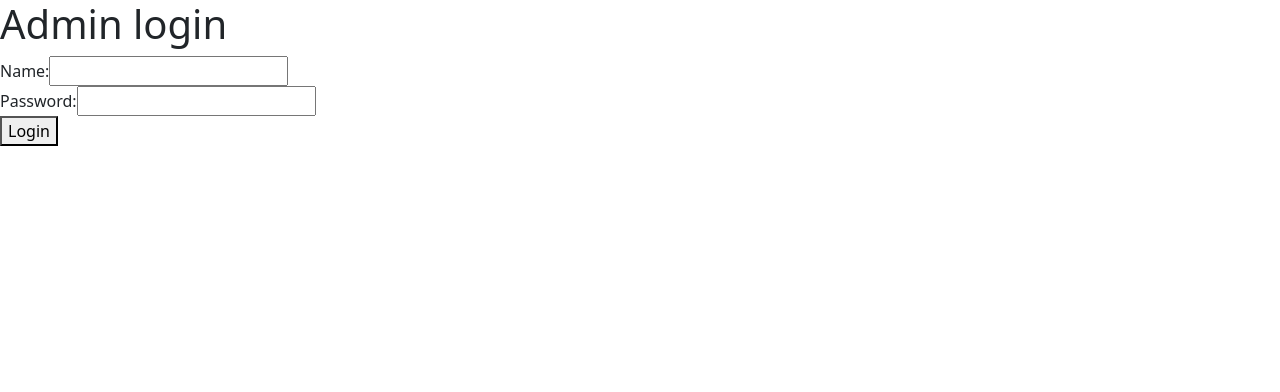
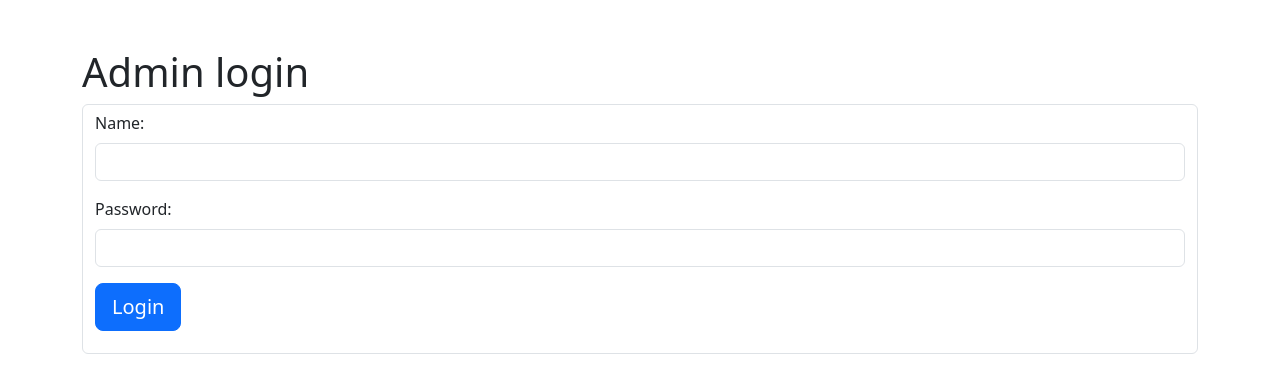
Before and after one commit to muhamedbaqir/Digital-Voting-System, a React (Create React App) app in the folder react-app/: page /admin/login in a window 1280 px wide. Shown: the top 392 px of the page. Built offline with nearby package versions, Linux system fonts and the light colour scheme.

Commit message:
made admin pages prettier

```diff
--- a/react-app/src/components/AdminDashboard.js
+++ b/react-app/src/components/AdminDashboard.js
@@ -9,20 +9,26 @@ export default function AdminDashboard() {
 
   return (
     <>
-      <h1>Admin dashboard</h1>
+      <div className="container text-center mt-5">
+        <h1 className="text-primary">Admin dashboard</h1>
         {electionIsRunning ? (
           <div>
             <text>Election is running</text>
             <br />
-          <button>Stop Election</button>
+            <button className="btn btn-primary btn-lg mt-2">
+              Stop Election
+            </button>
           </div>
         ) : (
           <div>
             <text>No election is running</text>
             <br />
-          <button>Start Election</button>
+            <button className="btn btn-primary btn-lg mt-2">
+              Start Election
+            </button>
           </div>
         )}
+      </div>
     </>
   );
 }
--- a/react-app/src/components/AdminLogin.js
+++ b/react-app/src/components/AdminLogin.js
@@ -8,19 +8,32 @@ export default function AdminLogin() {
 
   return (
     <>
-      <h1>Admin login</h1>
-      <form>
-        <label htmlFor="username">Name: </label>
-        <input type="text"></input>
-        <br />
-        <label htmlFor="password">Password: </label>
-        <input type="password"></input>
-        <br />
+      <div className="container mt-5 text-start">
+        <h1>Admin login</h1>
+        <form className="form-control justify-content-center align-items-center">
+          <div className="mb-3">
+            <label className="form-label" htmlFor="username">
+              Name:
+            </label>
+            <input className="form-control" type="text"></input>
+          </div>
 
-        <button type="submit" onClick={handleSubmit}>
-          Login
-        </button>
-      </form>
+          <div className="mb-3">
+            <label className="form-label" htmlFor="password">
+              Password:
+            </label>
+            <input className="form-control" type="password"></input>
+
+            <button
+              className="btn btn-primary btn-lg mt-3"
+              type="submit"
+              onClick={handleSubmit}
+            >
+              Login
+            </button>
+          </div>
+        </form>
+      </div>
     </>
   );
 }
```
Lines whose indentation alone changed are shown as unchanged.
